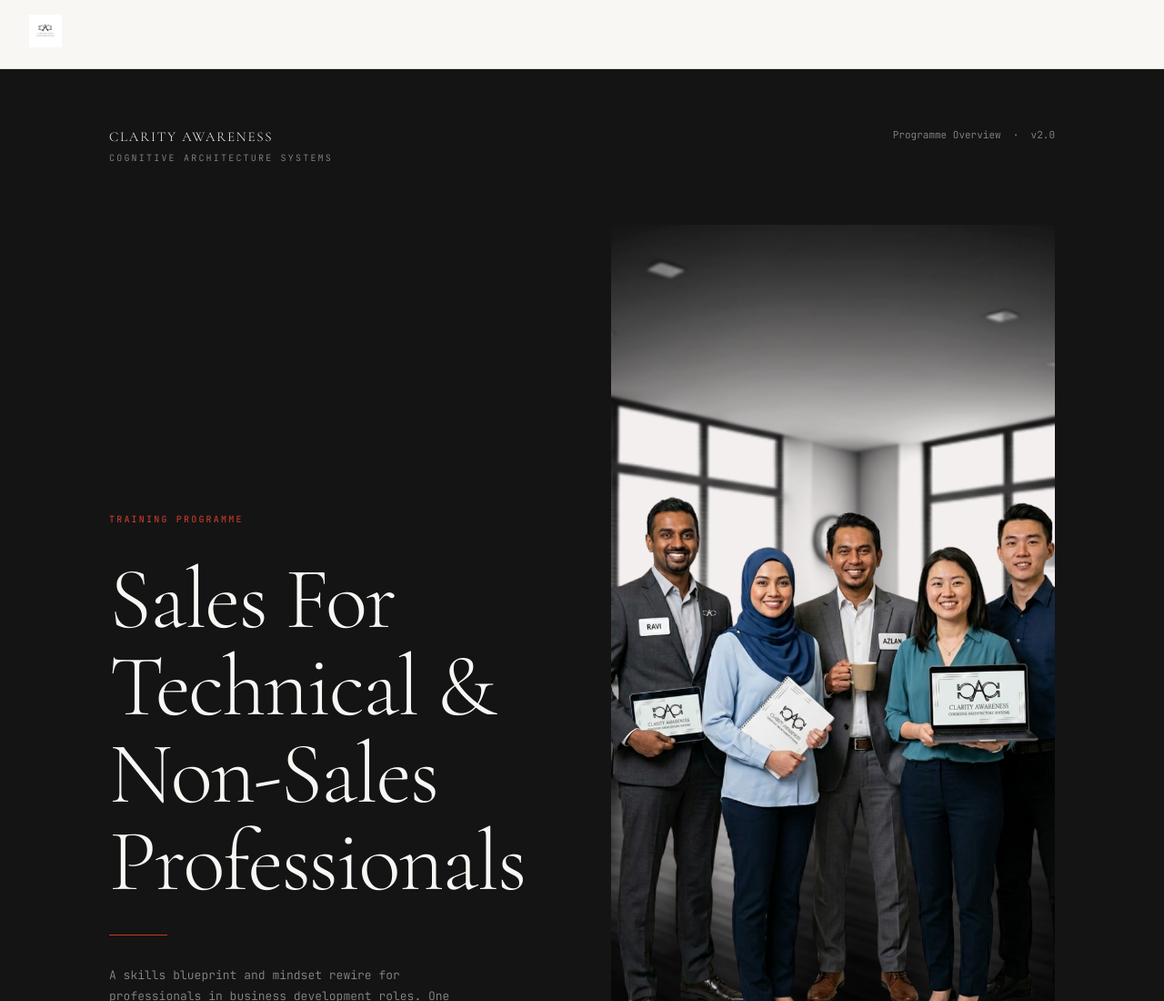
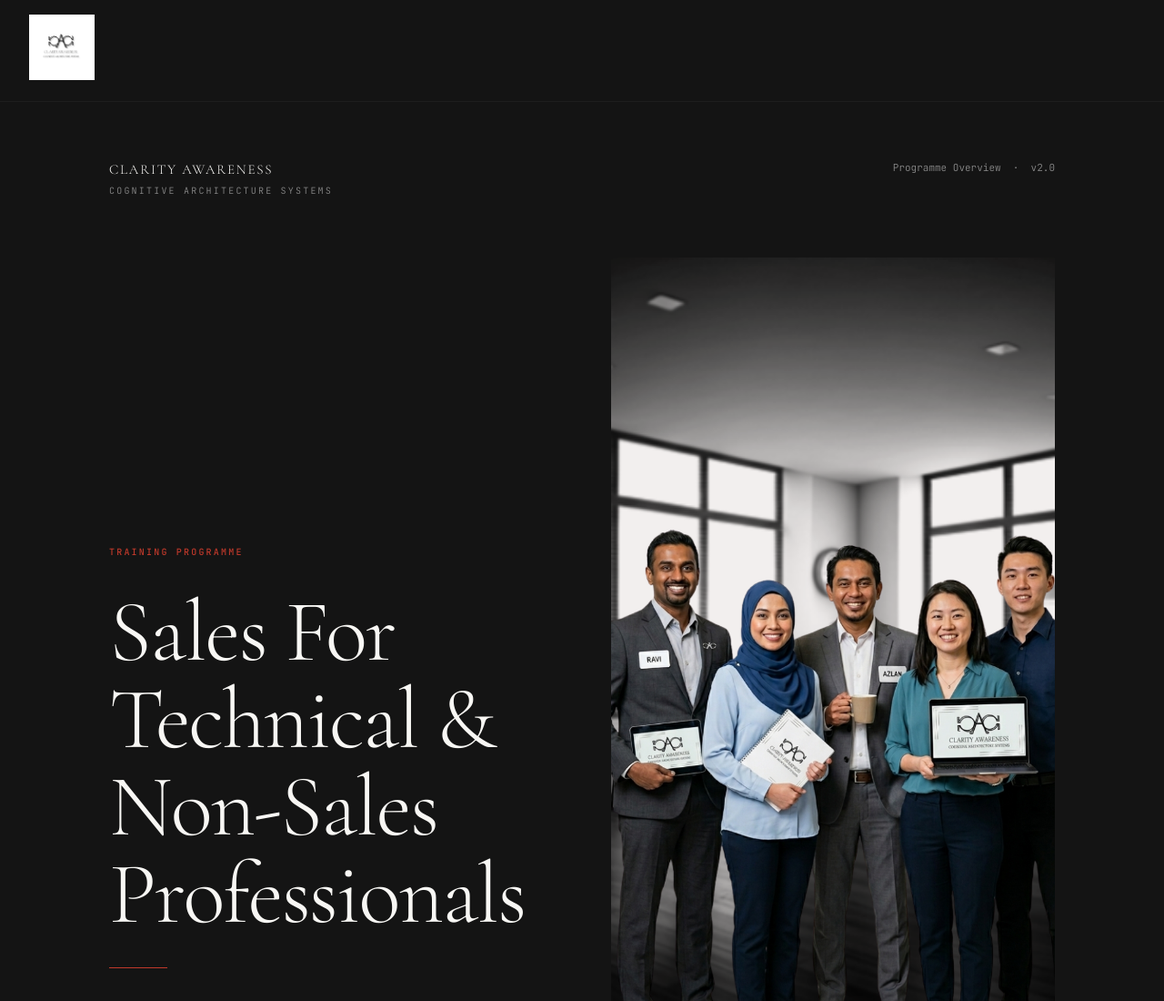
Before and after one commit to iamanoob2024/SalesWebsite, an Eleventy site: page index.html in a window 1280 px wide. Shown: the top 1100 px of the page at 91% size. Built offline with nearby package versions, Linux system fonts and the light colour scheme; Eleventy itself is replaced by a stand-in of ours; files that its build step writes are made by us from their sources.

Commit message:
dark nav, logo 72px

```diff
--- a/index.html
+++ b/index.html
@@ -799,8 +799,8 @@
   </style>
 </head>
 <body>
-<nav style="border-bottom:1px solid var(--cac-light-grey);padding:var(--cac-space-sm) var(--cac-space-md);display:flex;gap:var(--cac-space-md);align-items:center;">
-<a href="/"><img src="/CAC_LOGO_2026_shadow.png" style="height:36px;width:auto;margin-right:auto;" alt="CAC"></a>
+<nav style="background:var(--cac-near-black);border-bottom:1px solid #1e1e1e;padding:var(--cac-space-sm) var(--cac-space-md);display:flex;gap:var(--cac-space-md);align-items:center;">
+<a href="/"><img src="/CAC_LOGO_2026_shadow.png" style="height:72px;width:auto;margin-right:auto;" alt="CAC"></a>
 </nav>
 
 <!-- ============================================================
```
